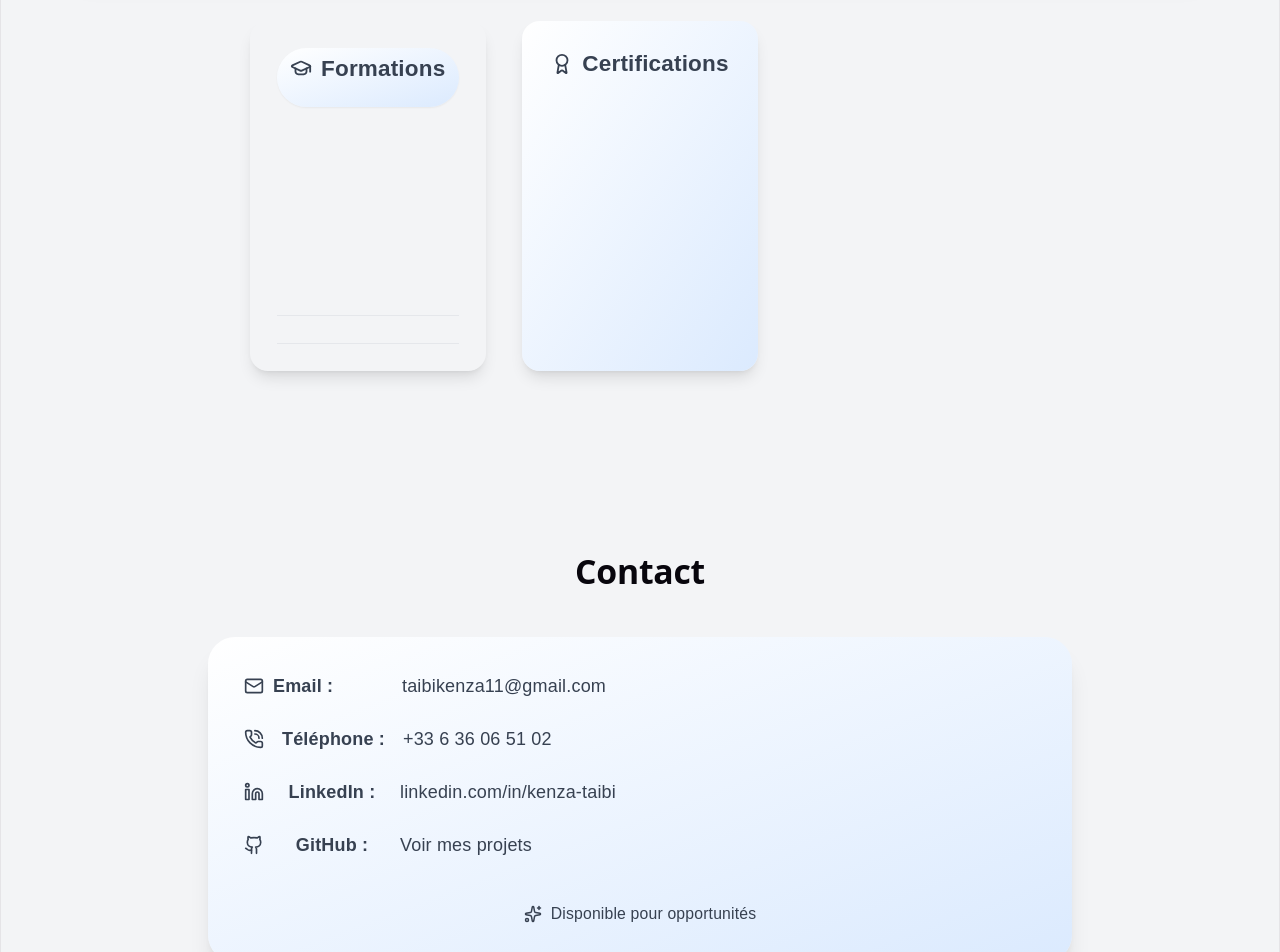
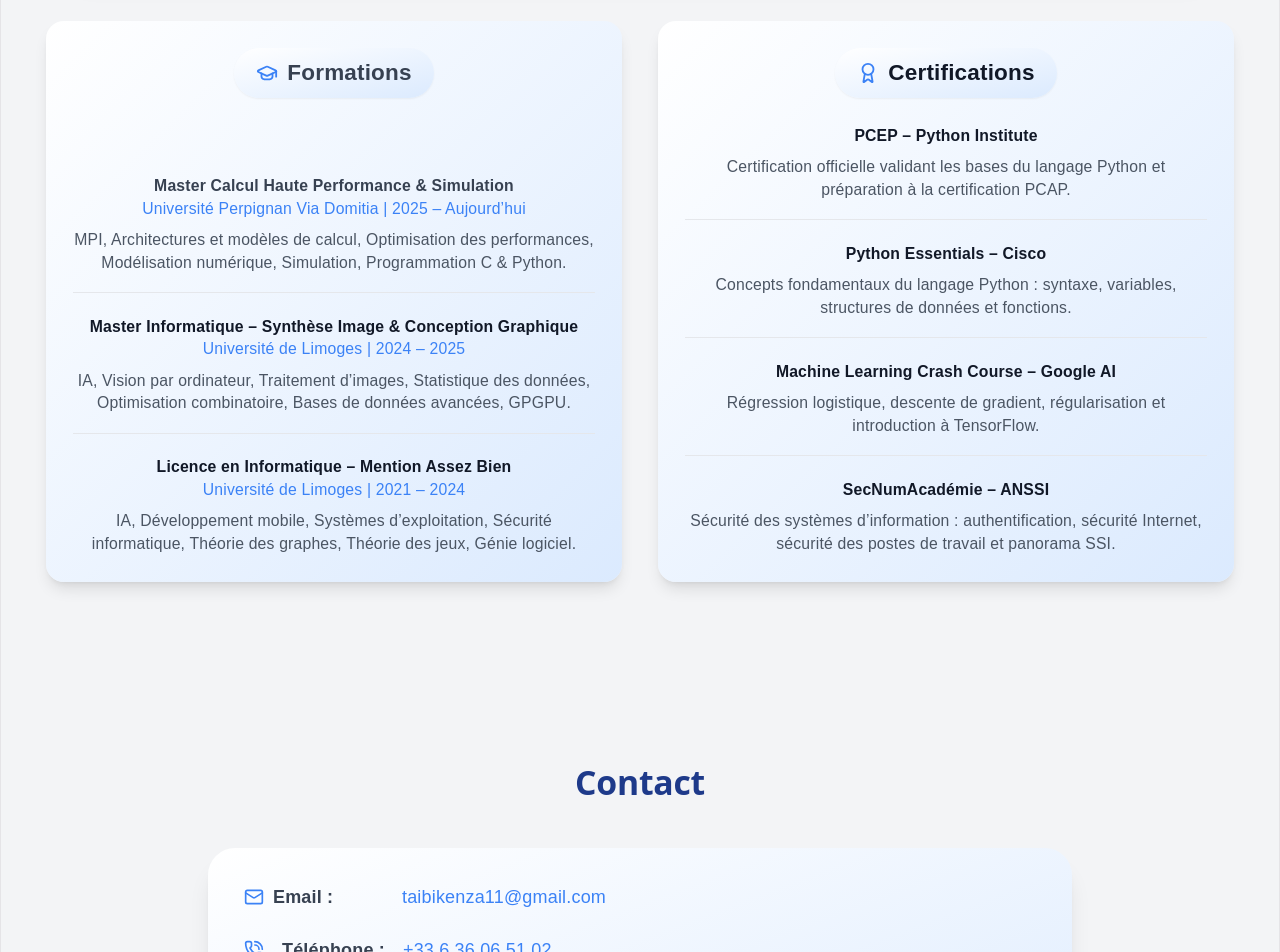
Before and after one commit to Kenzo2345/Portfolio, a React (Vite) app: page / in a window 1280 px wide. Shown: the part 1080-2032 px from the top of the page. Built offline with nearby package versions, Linux system fonts and the light colour scheme.

Commit message:
Interface Accueil

```diff
--- a/src/App.jsx
+++ b/src/App.jsx
@@ -37,7 +37,7 @@ function App() {
           <Route path="/experience" element={<Experience />} />
         </Routes>
       </main>
-      {/* 🔥 Bouton retour en haut */}
+      {/*Bouton retour en haut */}
       <ScrollToTop />
       <Footer />
     </div>
--- a/src/components/Projects.jsx
+++ b/src/components/Projects.jsx
@@ -1,7 +1,7 @@
 export default function Projects() {
   return (
     <section id="projects" className="min-h-screen bg-gray-900 text-white flex flex-col justify-center items-center">
-      <h2 className="text-4xl font-bold mb-8">
+      <h2 className="dark:text-white text-4xl font-bold mb-8">
         Projects
       </h2>
 
--- a/src/index.css
+++ b/src/index.css
@@ -1,6 +1,8 @@
+
 @tailwind base;
 @tailwind components;
 @tailwind utilities;
+
 :root {
   --text: #6b6375;
   --text-h: #08060d;
--- a/src/pages/About.jsx
+++ b/src/pages/About.jsx
@@ -2,62 +2,83 @@ import { Award, GraduationCap, Handshake  } from "lucide-react"
 export default function About() {
   return (
     <section id="about" className="min-h-screen text-white flex flex-col justify-center items-center px-10 py-20">
-      <h2 className="text-4xl font-bold mb-6 dark:text-white">À propos</h2>
+      <h2 className="text-blue-900 text-4xl font-bold mb-6 dark:text-white">À propos</h2>
       {/* Bloc présentation */}
       <div className="bg-gradient-to-br from-white to-blue-100 dark:bg-white/80 max-w-5xl mx-auto shadow-xl rounded-3xl p-8 md:p-10 text-center leading-relaxed text-gray-700 space-y-6">
-     <p className="mt-8  text-gray-700 flex flex-wrap justify-center gap-6">
+        <p className="mt-8  text-gray-700 flex flex-wrap justify-center gap-6">
           Étudiante en Master 1 Informatique spécialisée en calcul haute performance, intelligence artificielle et simulation numérique. Compétences en Python, C/C++, MPI, TensorFlow, traitement de données, calcul parallèle et modélisation scientifique.
-
         </p>
         <p className="mt-4 text-gray-700 flex flex-wrap justify-center gap-6">
           Recherche une alternance à partir de septembre 2026 en IA, Data Science ou HPC.
         </p>
       </div>
 
-
-      <div data-aos="fade-up" id="formations"className="text-gray-700 mt-12 max-w-6xl mx-auto grid md:grid-cols-3 gap-8">
+      <div data-aos="fade-up" id="formations"className="flex justify-center text-gray-700 mt-12 max-w-6xl mx-auto grid md:grid-cols-2 gap-8">
         {/* Formations */}
-                <div className="dark:bg-white/80 shadow-lg rounded-2xl p-6 hover:shadow-2xl hover:-translate-y-1 transition duration-300 flex flex-col justify-between min-h-[350px]">
-           <div className=" bg-gradient-to-br from-white to-blue-100 text-xs px-3 py-1 rounded-full font-medium shadow-sm transition">
-           <h3 className="text-xl font-semibold justify-center text-center mb-4 flex items-center gap-2 hover:text-white">
-           <GraduationCap size={22} />
-            Formations
-          </h3></div>
-
-          <ul className="space-y-4 text-gray-700 text-sm">
-            <li className="border-b pb-2">
-
+        <div className="bg-gradient-to-br from-white to-blue-100 dark:bg-white/80 shadow-lg rounded-2xl p-6 hover:shadow-2xl hover:-translate-y-1 transition duration-300 flex flex-col justify-between min-h-[350px]">
+          <div className="flex justify-center">
+            <div className="bg-gradient-to-br from-white to-blue-100 text-xs px-5 py-2 rounded-full font-medium shadow-sm transition dark:from-[#0f172a] dark:to-[#1e3a8a]">
+              <h3 className="text-xl font-semibold flex items-center justify-center gap-2 text-center dark:text-white"> <GraduationCap size={22} className="text-blue-500" />Formations</h3>
+            </div>
+          </div>
+          {/* Content */}
+          <ul className="space-y-5 text-sm ">
+            {/* Master CHPS */}
+            <li className="border-b border-gray-200 dark:border-gray-700 pb-4">
+              <h4 className="font-semibold text-gray-900e"> Master Calcul Haute Performance & Simulation</h4>
+              <p className="text-blue-500 font-medium">Université Perpignan Via Domitia | 2025 – Aujourd’hui
+              </p>
+              <p className="text-gray-600 mt-2">
+                MPI, Architectures et modèles de calcul, Optimisation des performances, Modélisation numérique, Simulation, Programmation C & Python.</p>
             </li>
-
-            <li className="border-b pb-2">
-
+            {/* Master Limoges */}
+            <li className="border-b border-gray-200 dark:border-gray-700 pb-4">
+              <h4 className="font-semibold text-gray-900"> Master Informatique – Synthèse Image & Conception Graphique
+              </h4>
+              <p className="text-blue-500 font-medium"> Université de Limoges | 2024 – 2025</p>
+              <p className="text-gray-600 mt-2">
+                IA, Vision par ordinateur, Traitement d’images, Statistique des données, Optimisation combinatoire, Bases de données avancées, GPGPU.</p>
             </li>
-
-
-
-
+            {/* Licence */}
+            <li>
+              <h4 className="font-semibold text-gray-900"> Licence en Informatique – Mention Assez Bien</h4>
+              <p className="text-blue-500 font-medium">  Université de Limoges | 2021 – 2024</p>
+              <p className="text-gray-600 mt-2">
+                IA, Développement mobile, Systèmes d’exploitation, Sécurité informatique, Théorie des graphes, Théorie des jeux, Génie logiciel.</p>
+            </li>
           </ul>
         </div>
-
-        {/* Certifications */}
-        <div className="dark:bg-white/80 bg-gradient-to-br from-white to-blue-100 shadow-lg rounded-2xl p-6 hover:shadow-2xl hover:-translate-y-1 transition duration-300">
-          <div className=""><h3 className="text-xl font-semibold justify-center text-center  mb-4 flex items-center gap-2 ">
-             <Award size={22} />
-            Certifications
-          </h3></div>
-
-          <div className="flex flex-wrap gap-2 mt-2">
-<ul className="space-y-3 text-gray-700 text-sm">
-              <li className="border-b pb-2"></li>
-
-
-            </ul>
-</div>
-
+       {/* Certifications */}
+        <div className="bg-gradient-to-br from-white to-blue-100 dark:bg-[#1e293b] shadow-lg rounded-2xl p-6 hover:shadow-2xl hover:-translate-y-1 transition duration-300">
+        {/* Title */}
+          <div className="flex justify-center mb-6">
+            <div className="bg-gradient-to-br from-white to-blue-100 dark:from-[#0f172a] dark:to-[#1e3a8a] px-5 py-2 rounded-full shadow-sm">
+              <h3 className="text-xl font-semibold flex items-center justify-center gap-2 text-center text-gray-900 dark:text-white"><Award size={22} className="text-blue-500" />Certifications
+              </h3>
+            </div>
+          </div>
+          {/* Content */}
+          <ul className="space-y-5 text-sm">
+            <li className="border-b border-gray-200 dark:border-gray-700 pb-4">
+              <h4 className="font-semibold text-gray-900 ">PCEP – Python Institute</h4>
+              <p className="text-gray-600 mt-2"> Certification officielle validant les bases du langage Python et préparation à la certification PCAP.</p>
+            </li>
+            <li className="border-b border-gray-200 dark:border-gray-700 pb-4">
+              <h4 className="font-semibold text-gray-900 "> Python Essentials – Cisco</h4>
+              <p className="text-gray-600  mt-2"> Concepts fondamentaux du langage Python : syntaxe, variables, structures de données et fonctions.</p>
+            </li>
+            <li className="border-b border-gray-200 dark:border-gray-700 pb-4">
+              <h4 className="font-semibold text-gray-900">  Machine Learning Crash Course – Google AI </h4>
+              <p className="text-gray-600 mt-2"> Régression logistique, descente de gradient,
+              régularisation et introduction à TensorFlow.</p>
+            </li>
+            <li>
+              <h4 className="font-semibold text-gray-900"> SecNumAcadémie – ANSSI</h4>
+              <p className="text-gray-600 mt-2"> Sécurité des systèmes d’information : authentification, sécurité Internet, sécurité des postes de travail et panorama SSI.
+              </p>
+            </li>
+          </ul>
         </div>
-
-
-
       </div>
 
 
--- a/src/pages/Contact.jsx
+++ b/src/pages/Contact.jsx
@@ -3,7 +3,7 @@ import { CheckCircle, GithubIcon, LinkedinIcon, Mail, PhoneCall,  Sparkles } fro
 export default function Contact() {
   return (
     <section data-aos="fade-down" id="contact" className="py-20 px-6">
-      <h2 data-aos="slide-right" className="dark:text-white text-3xl font-bold text-center mb-10">
+      <h2 data-aos="slide-right" className="text-blue-900 dark:text-white text-3xl font-bold text-center mb-10">
         Contact
       </h2>
 
@@ -12,41 +12,41 @@ export default function Contact() {
         {/* Email */}
         <div className="flex flex-col sm:flex-row sm:items-center gap-2 sm:gap-4 hover:translate-x-1 transition">
           <div className="flex items-center gap-2 min-w-[140px]">
-            <Mail size={20} className="" />
+            <Mail size={20} className="text-blue-500" />
             <span className="font-semibold">Email :</span>
           </div>
 
           <a href="https://mail.google.com/mail/?view=cm&fs=1&to=taibi@gmail.com" target="_blank"
-          className=" break-all hover:underline"> taibikenza11@gmail.com</a>
+          className=" break-all hover:underline text-blue-500"> taibikenza11@gmail.com</a>
         </div>
         {/* Téléphone */}
         <div className="flex flex-col sm:flex-row sm:items-center gap-2 sm:gap-4 hover:translate-x-1 transition">
-          <PhoneCall size={20} className="" />
+          <PhoneCall size={20} className="text-blue-500" />
           <span className="font-semibold min-w-[100px]">Téléphone :</span>
-          <a href="tel:+33636065102" className=" hover:underline" > +33 6 36 06 51 02
+          <a href="tel:+33636065102" className=" hover:underline text-blue-500" > +33 6 36 06 51 02
           </a>
         </div>
         {/* LinkedIn */}
         <div className="flex flex-col sm:flex-row sm:items-center gap-2 sm:gap-4 hover:translate-x-1 transition">
-          <LinkedinIcon size={20} className="" />
+          <LinkedinIcon size={20} className="text-blue-500" />
           <span className="font-semibold min-w-[100px]">LinkedIn :</span>
           <a href="https://linkedin.com/in/kenza-taibi" target="_blank" rel="noopener noreferrer"
-            className=" break-all hover:underline">linkedin.com/in/kenza-taibi
+            className=" break-all hover:underline text-blue-500">linkedin.com/in/kenza-taibi
           </a>
         </div>
         {/* GitHub */}
         <div className="flex flex-col sm:flex-row sm:items-center gap-2 sm:gap-4 hover:translate-x-1 transition">
-          <GithubIcon size={20} className="" />
+          <GithubIcon size={20} className="text-blue-500" />
           <span className="font-semibold min-w-[100px]">GitHub :</span>
           <a href="https://github.com/Kenzo2345"
             target="_blank" rel="noopener noreferrer"
-            className=" hover:underline"> Voir mes projets
+            className=" hover:underline text-blue-500 "> Voir mes projets
           </a>
         </div>
         {/* CTA */}
        <div className="pt-4 flex justify-center items-center gap-2">
-        <Sparkles size={18} className="animate-pulse" />
-        <p className="text-sm font-medium"> Disponible pour opportunités</p>
+        <Sparkles size={18} className="animate-pulse text-blue-500" />
+        <p className="text-sm font-medium text-blue-500"> Disponible pour opportunités</p>
       </div>
 
       </div>
```
Also changed, not shown: src/pages/Footer.jsx (+4 -4 lines), src/pages/Home.jsx (+4 -4 lines).
